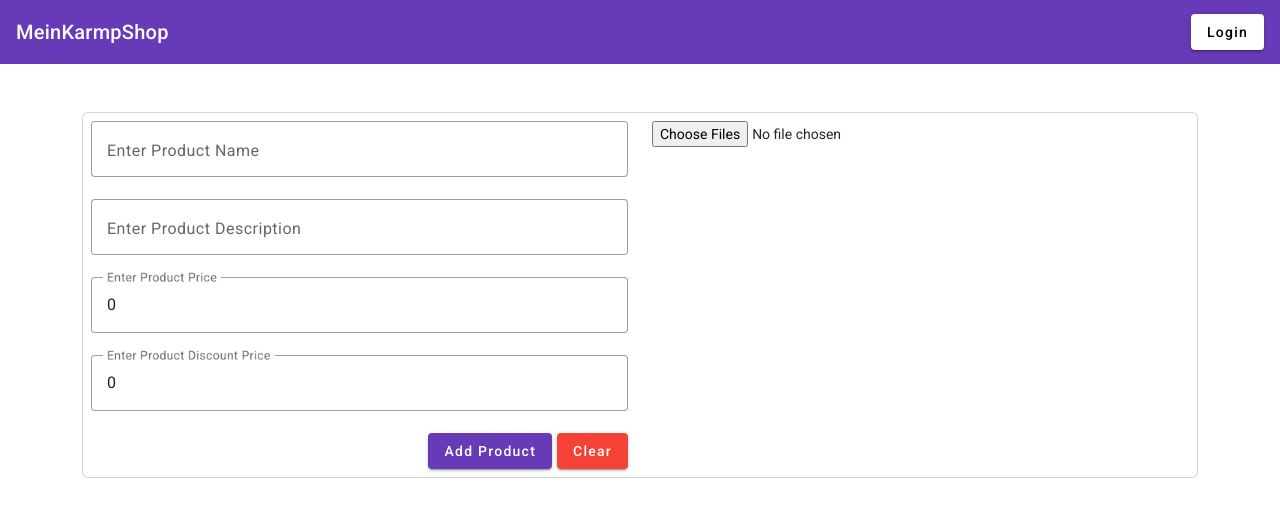
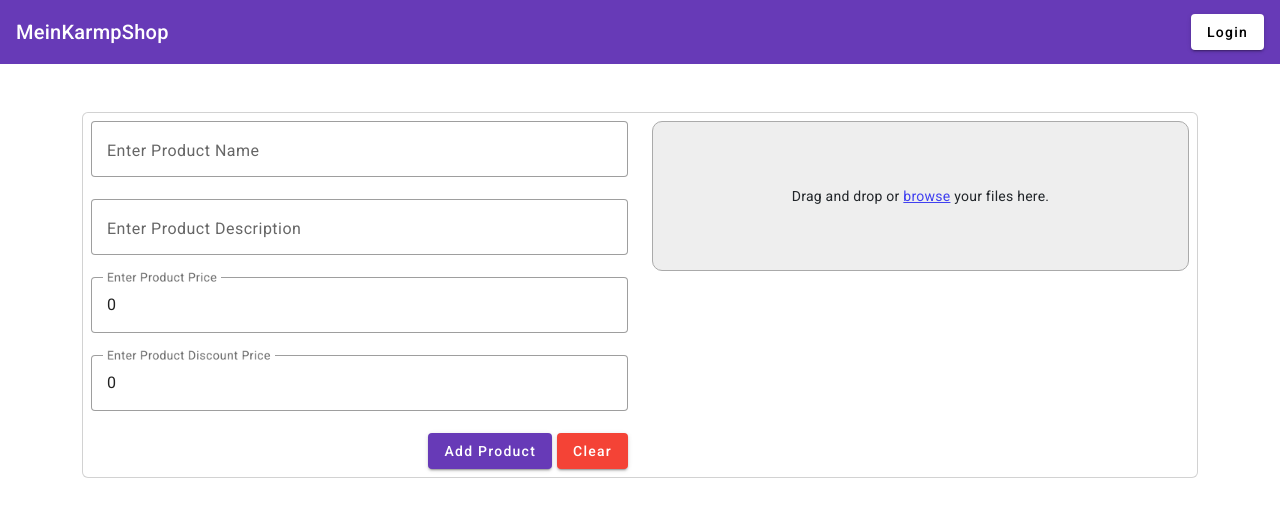
Before and after one commit to Kruskal892/Ecommerce_GroupProject_FE, an Angular app: page /addNewProduct in a window 1280 px wide. Shown: the top 516 px of the page. Built offline with nearby package versions, Linux system fonts and the light colour scheme.

Commit message:
Add Product Image

```diff
--- a/src/app/add-new-product/add-new-product.component.css
+++ b/src/app/add-new-product/add-new-product.component.css
@@ -0,0 +1,34 @@
+mat-grid-tile {
+    border: 1px solid #eee;
+}
+
+.btn-remove-img {
+    position: absolute;
+    cursor: pointer;
+    top: -10px;
+    right: -10px;
+    background-color: red;
+    color: white;
+    border-radius: 50%;
+    width: 20px;
+    height: auto;
+    text-align: center;
+}
+
+.dropzone {
+    height: 150px;
+    min-width: 100px;
+    width: auto;
+    background-color: #eee;
+    border: 1px solid #aaa;
+    border-radius: 10px;
+    margin: 0 auto;
+    text-align: center;
+    display: flex;
+    justify-content: center;
+    align-items: center;
+}
+.btn-browse{
+    color: rgb(64, 64, 240);
+    cursor: pointer;
+}
--- a/src/app/add-new-product/add-new-product.component.html
+++ b/src/app/add-new-product/add-new-product.component.html
@@ -3,31 +3,36 @@
 
         <div class="row">
             <div class="col-6">
-                <form #productForm = "ngForm" (ngSubmit) = "addProduct(productForm)">
+                <form #productForm="ngForm" (ngSubmit)="addProduct(productForm)">
                     <mat-form-field appearance="outline" class="w-100">
                         <mat-label>Enter Product Name</mat-label>
-                    <input matInput placeholder="Enter Product Name" [(ngModel)] = "product.productName" name="productName">
+                        <input matInput placeholder="Enter Product Name" [(ngModel)]="product.productName"
+                            name="productName">
                     </mat-form-field>
 
                     <mat-form-field appearance="outline" class="w-100">
                         <mat-label>Enter Product Description</mat-label>
-                    <input matInput placeholder="Enter Product Description" [(ngModel)] = "product.productDescription" name="productDescription">
+                        <input matInput placeholder="Enter Product Description" [(ngModel)]="product.productDescription"
+                            name="productDescription">
                     </mat-form-field>
 
                     <mat-form-field appearance="outline" class="w-100">
                         <mat-label>Enter Product Price</mat-label>
-                    <input matInput placeholder="Enter Product Price" [(ngModel)] = "product.productPrice" name="productPrice">
+                        <input matInput placeholder="Enter Product Price" [(ngModel)]="product.productPrice"
+                            name="productPrice">
                     </mat-form-field>
 
                     <mat-form-field appearance="outline" class="w-100">
                         <mat-label>Enter Product Discount Price</mat-label>
-                    <input matInput placeholder="Enter Product Discount Price" [(ngModel)] = "product.productDiscountPrice" name="productDiscountPrice">
+                        <input matInput placeholder="Enter Product Discount Price"
+                            [(ngModel)]="product.productDiscountPrice" name="productDiscountPrice">
                     </mat-form-field>
 
 
 
                     <div class="d-flex justify-content-end ">
-                    <button mat-raised-button color="primary" style="margin-right: 5px;" type="submit">Add Product</button>
+                        <button mat-raised-button color="primary" style="margin-right: 5px;" type="submit">Add
+                            Product</button>
                         <button mat-raised-button color="warn">Clear</button>
                     </div>
                 </form>
@@ -35,9 +40,29 @@
 
             </div>
             <div class="col-6">
-               <input type="file" multiple value="select" #selectFile
-                (change) = "onFileSelected($event)"
-               >
+                <div>
+                    <div class="dropzone" appDrag (files) ="fileDrop($event)">
+                        <div class="dropzone-mess">
+                            Drag and drop or
+                            <a (click)="selectFile.click()" class="btn-browse">browse</a>
+                            your files here.
+                        </div>
+                    </div>
+
+                    <input type="file" multiple value="select" #selectFile (change)="onFileSelected($event)" style="display: none;">
+                </div>
+                <div class="mt-5">
+                    <div class="row">
+                        <mat-grid-list cols="4" rowHeight="1:1">
+                            <mat-grid-tile *ngFor="let file of product.productImage; let i = index;">
+                                <div style="position: relative;">
+                                    <span class="btn-remove-img" (click)="removeImg(i)">x</span>
+                                    <img [src]="file.url" width="100px" height="100px">
+                                </div>
+                            </mat-grid-tile>
+                        </mat-grid-list>
+                    </div>
+                </div>
             </div>
         </div>
 
--- a/src/app/add-new-product/add-new-product.component.ts
+++ b/src/app/add-new-product/add-new-product.component.ts
@@ -32,6 +32,7 @@ export class AddNewProductComponent implements OnInit {
     this.productService.addProduct(productFormData).subscribe(
       (response: Product) => {
         productForm.reset();
+        this.product.productImage = [];
       },
       (error) => {
         console.log(error);
@@ -71,4 +72,12 @@ export class AddNewProductComponent implements OnInit {
       this.product.productImage.push(FileHandle);
     }
   }
+
+  removeImg(i: number){
+    this.product.productImage.splice(i, 1);
+  }
+
+  fileDrop(fileHandle: FileHandle) {
+    this.product.productImage.push(fileHandle);
+  }
 }
--- /dev/null
+++ b/src/app/drag.directive.ts
@@ -0,0 +1,48 @@
+import { Directive, HostBinding, HostListener, Output } from '@angular/core';
+import { FileHandle } from './model/file-handle.model';
+import { EventEmitter} from '@angular/core';
+import { DomSanitizer } from '@angular/platform-browser';
+
+@Directive({
+  selector: '[appDrag]'
+})
+export class DragDirective {
+
+  @Output() files: EventEmitter<FileHandle> = new EventEmitter();
+
+  @HostBinding("style.background") private background = "#eee";
+
+  constructor(private sanitizer:DomSanitizer) { }
+
+  @HostListener("dragover", ["$event"])
+  public onDragOver(evt: DragEvent) {
+    evt.preventDefault();
+    evt.stopPropagation();
+    this.background = "#999";
+  }
+
+  @HostListener("dragleave", ["$event"])
+  public onDragLeave(evt: DragEvent){
+    evt.preventDefault();
+    evt.stopPropagation();
+    this.background = "#eee";
+  }
+
+  @HostListener("drop", ["$event"])
+  public onDrop(evt: DragEvent){
+    evt.preventDefault();
+    evt.stopPropagation();
+    this.background = "#eee";
+
+    let fileHandle: FileHandle;
+
+    const file: any = evt.dataTransfer?.files[0];
+    const url = this.sanitizer.bypassSecurityTrustUrl(window.URL.createObjectURL(file));
+
+    fileHandle = { file, url };
+    this.files.emit(fileHandle);
+
+  }
+
+
+}
```
Also changed, not shown: src/app/app.module.ts (+7 -2 lines), 1 other file (tests, documents, lock files or other folders). Lines whose indentation alone changed are shown as unchanged.
